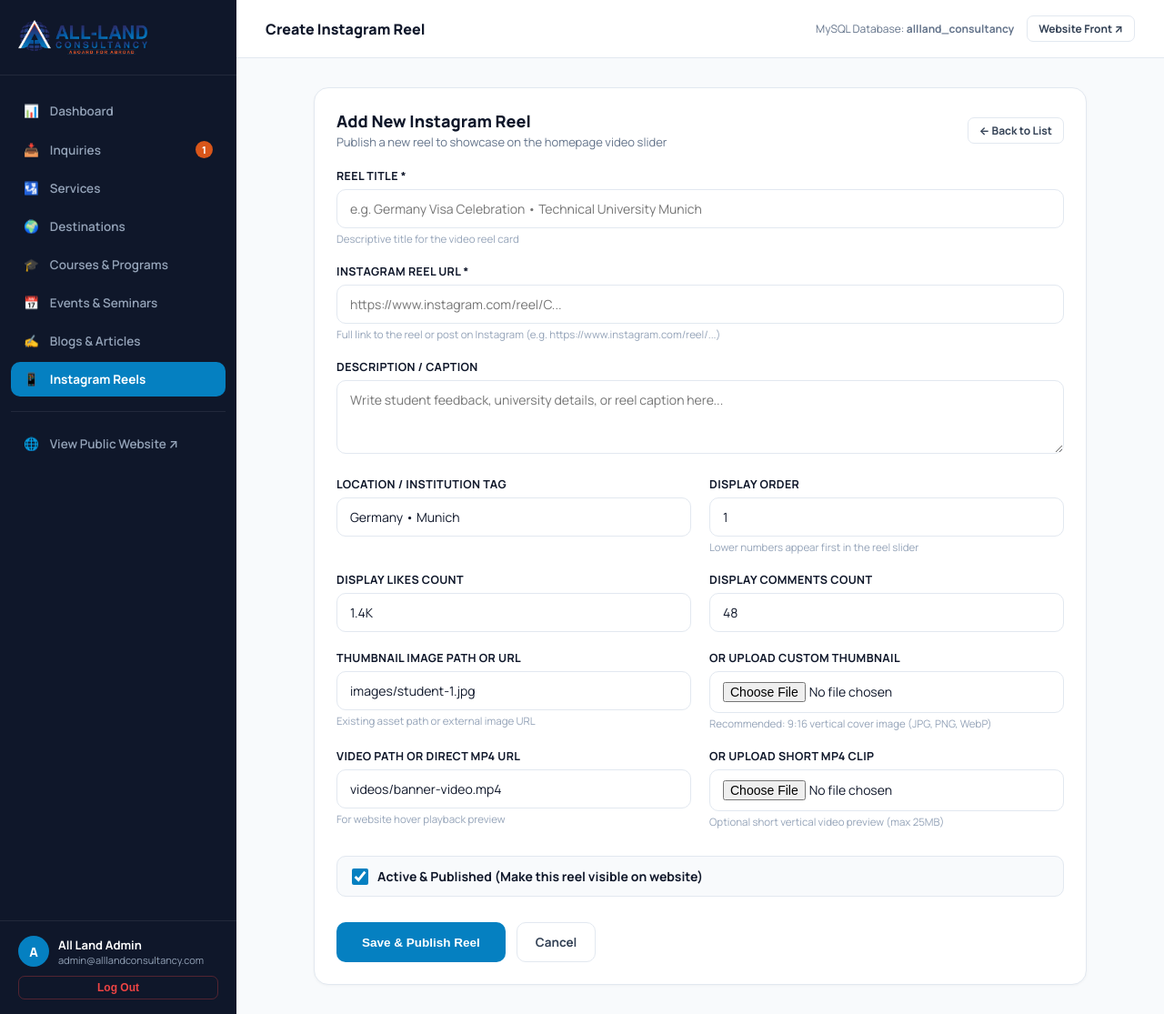
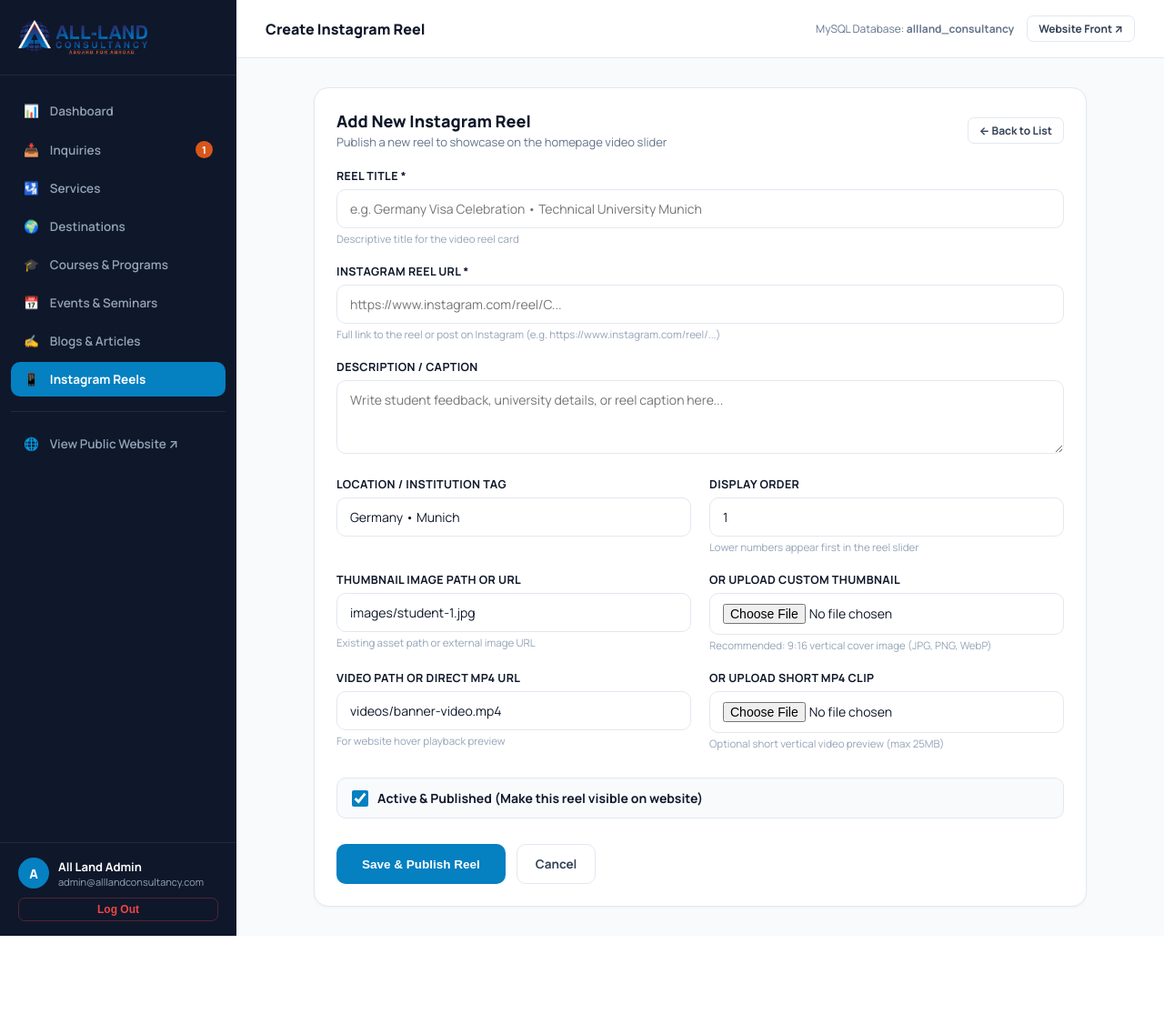
Before and after one commit to figmarkinfotek640-pixel/allland_consultancy, a Laravel app: page /admin/reels/create in a window 1280 px wide. Shown: the whole page at 91% size. After the commit the page ends 1029 px from the top, so only its background shows below. Run offline with Laravel 12, Linux system fonts and the light colour scheme; a user stored in the database is signed in; data comes from the database, SQL or seed files in the repository.

Commit message:
Remove likes and comments count fields from Instagram Reels admin module

```diff
--- a/app/Http/Controllers/Admin/InstagramReelController.php
+++ b/app/Http/Controllers/Admin/InstagramReelController.php
@@ -54,8 +54,6 @@ class InstagramReelController extends Controller
             'video_file' => 'nullable|mimes:mp4,mov,webm|max:25600',
             'video_url' => 'nullable|string|max:255',
             'location_tag' => 'nullable|string|max:150',
-            'likes_count' => 'nullable|string|max:50',
-            'comments_count' => 'nullable|string|max:50',
             'display_order' => 'nullable|integer',
             'status' => 'nullable',
         ]);
@@ -72,8 +70,6 @@ class InstagramReelController extends Controller
 
         $validated['display_order'] = $request->filled('display_order') ? (int)$request->display_order : 0;
         $validated['status'] = $request->has('status') && (string)$request->status !== '0';
-        $validated['likes_count'] = $validated['likes_count'] ?? '1.2K';
-        $validated['comments_count'] = $validated['comments_count'] ?? '45';
 
         InstagramReel::create($validated);
 
@@ -96,8 +92,6 @@ class InstagramReelController extends Controller
             'video_file' => 'nullable|mimes:mp4,mov,webm|max:25600',
             'video_url' => 'nullable|string|max:255',
             'location_tag' => 'nullable|string|max:150',
-            'likes_count' => 'nullable|string|max:50',
-            'comments_count' => 'nullable|string|max:50',
             'display_order' => 'nullable|integer',
             'status' => 'nullable',
         ]);
--- a/resources/views/admin/reels/create.blade.php
+++ b/resources/views/admin/reels/create.blade.php
@@ -60,18 +60,6 @@
 
     <div class="form-grid-2">
       <div class="form-group">
-        <label class="form-label" for="likes_count">Display Likes Count</label>
-        <input type="text" name="likes_count" id="likes_count" class="form-control" value="{{ old('likes_count', '1.4K') }}" placeholder="e.g. 1.4K, 850">
-      </div>
-
-      <div class="form-group">
-        <label class="form-label" for="comments_count">Display Comments Count</label>
-        <input type="text" name="comments_count" id="comments_count" class="form-control" value="{{ old('comments_count', '48') }}" placeholder="e.g. 48, 120">
-      </div>
-    </div>
-
-    <div class="form-grid-2">
-      <div class="form-group">
         <label class="form-label" for="thumbnail">Thumbnail Image Path or URL</label>
         <input type="text" name="thumbnail" id="thumbnail" class="form-control" value="{{ old('thumbnail', 'images/student-1.jpg') }}" placeholder="images/student-1.jpg or https://...">
         <div style="font-size:11.5px;color:#94a3b8;margin-top:4px;">Existing asset path or external image URL</div>
--- a/resources/views/admin/reels/index.blade.php
+++ b/resources/views/admin/reels/index.blade.php
@@ -98,9 +98,6 @@
               @if($reel->description)
                 <div style="font-size:12px;color:#64748B;line-height:1.4;">{{ Str::limit($reel->description, 75) }}</div>
               @endif
-              <div style="font-size:11px;color:#94A3B8;margin-top:4px;">
-                ❤️ {{ $reel->likes_count ?? '1.2K' }} &nbsp;•&nbsp; 💬 {{ $reel->comments_count ?? '40' }}
-              </div>
             </td>
             <td>
               @if($reel->location_tag)
```
Also changed, not shown: resources/views/admin/reels/edit.blade.php (+0 -12 lines), tests/Feature/AlllandAppTest.php (+0 -2 lines).
